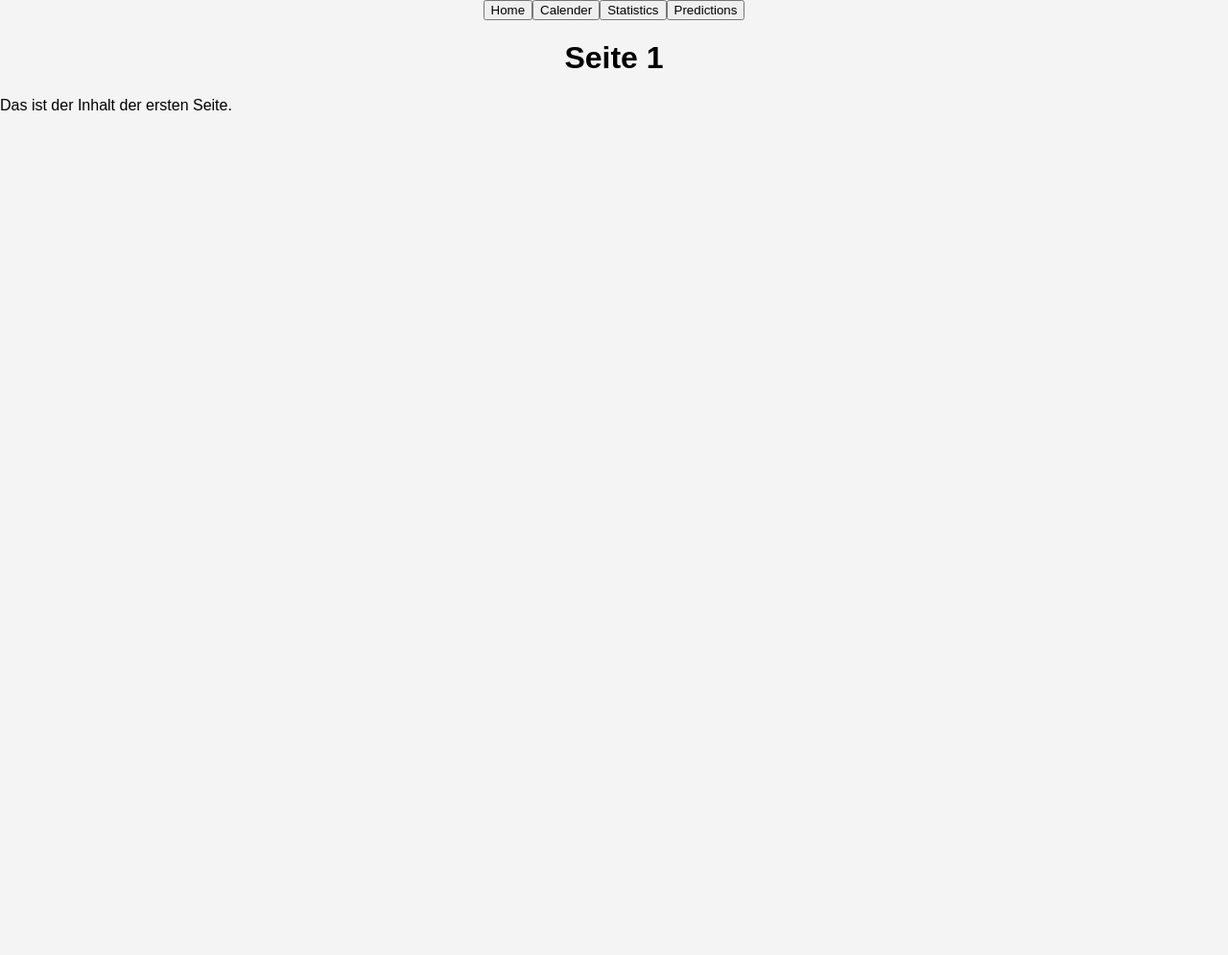
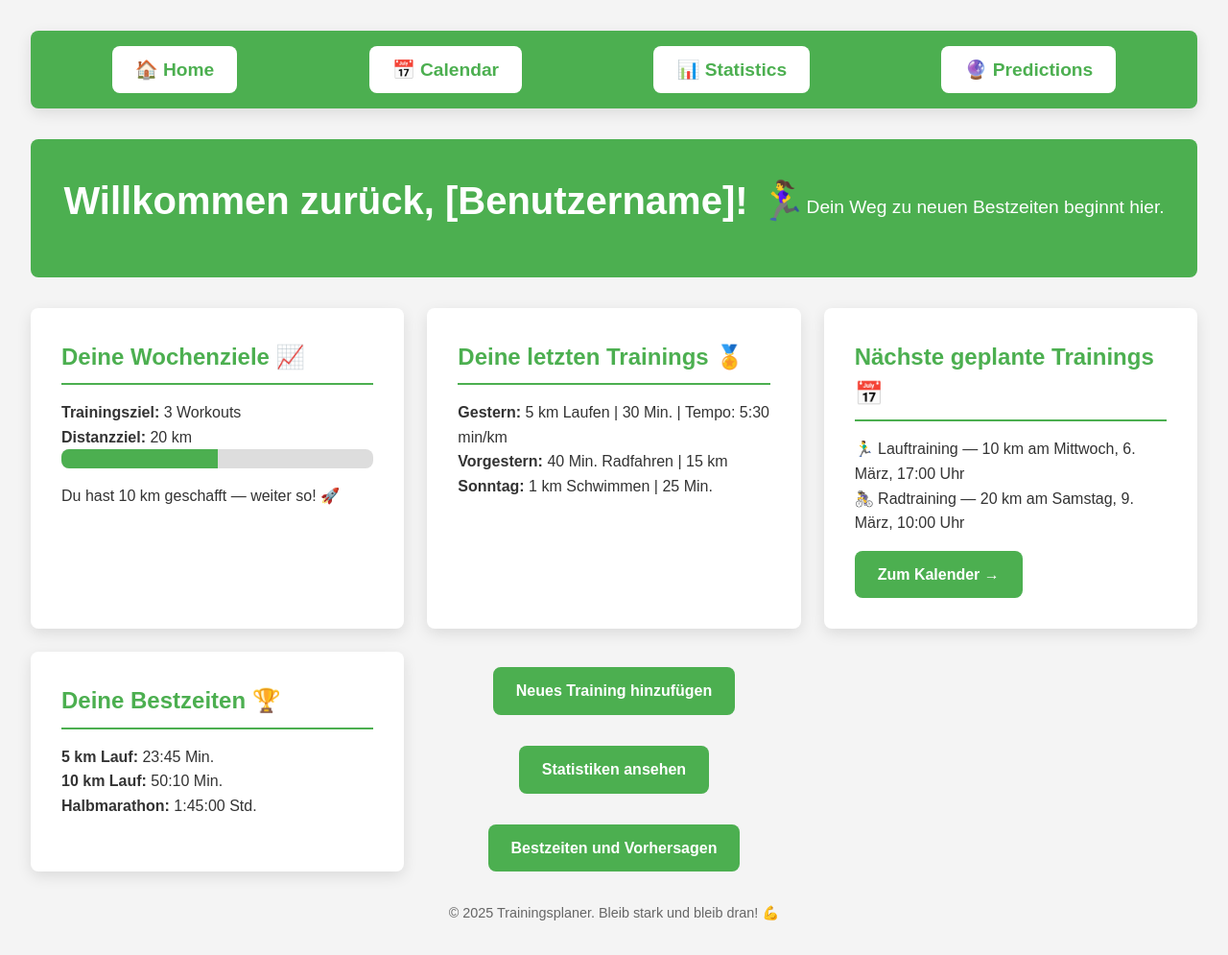
Before and after one commit to carlitoep/Trainingsplaner, a PHP site: page /Trainingsplaner.html in a window 1280 px wide. Shown: the whole page at 96% size. Before the commit the page ends 115 px from the top, so only its background shows below. Run offline with PHP 8.4, Linux system fonts and the light colour scheme.

Commit message:
Design Upgrades

```diff
--- a/Trainingsplaner.css
+++ b/Trainingsplaner.css
@@ -231,3 +231,163 @@ h1{
     width: 80%;
     margin: 20px auto;
 }
+/* Allgemeine Stile */
+* {
+    margin: 0;
+    padding: 0;
+    box-sizing: border-box;
+}
+
+body {
+    font-family: 'Arial', sans-serif;
+    background: #f4f4f4;
+    color: #333;
+    padding: 2rem;
+    line-height: 1.6;
+}
+
+h1, h2 {
+    margin-bottom: 1rem;
+}
+
+ul {
+    list-style: none;
+}
+
+/* Header */
+.header {
+    text-align: center;
+    background: #4caf50;
+    color: white;
+    padding: 2rem;
+    border-radius: 8px;
+    margin-bottom: 2rem;
+}
+
+.header h1 {
+    font-size: 2.5rem;
+}
+
+.header p {
+    font-size: 1.2rem;
+}
+
+/* Dashboard */
+.dashboard {
+    display: grid;
+    gap: 1.5rem;
+    grid-template-columns: repeat(auto-fit, minmax(300px, 1fr));
+}
+
+/* Karten (Sections) */
+.card {
+    background: white;
+    padding: 2rem;
+    border-radius: 8px;
+    box-shadow: 0 5px 15px rgba(0, 0, 0, 0.1);
+}
+
+.card h2 {
+    font-size: 1.5rem;
+    color: #4caf50;
+    border-bottom: 2px solid #4caf50;
+    padding-bottom: 0.5rem;
+    margin-bottom: 1rem;
+}
+
+/* Fortschrittsbalken */
+.progress-bar {
+    background: #ddd;
+    border-radius: 8px;
+    overflow: hidden;
+    height: 20px;
+    margin-bottom: 1rem;
+}
+
+.progress {
+    height: 100%;
+    background: #4caf50;
+    width: 0;
+    transition: width 0.4s ease;
+}
+
+/* Buttons */
+.btn {
+    display: inline-block;
+    padding: 0.75rem 1.5rem;
+    background: #4caf50;
+    color: white;
+    text-decoration: none;
+    font-weight: bold;
+    border-radius: 8px;
+    margin-top: 1rem;
+    text-align: center;
+}
+
+.btn:hover {
+    background: #45a049;
+}
+
+/* Quick Links */
+.quick-links {
+    display: flex;
+    justify-content: space-around;
+    flex-wrap: wrap;
+    gap: 1rem;
+}
+
+/* Footer */
+footer {
+    text-align: center;
+    margin-top: 2rem;
+    font-size: 0.9rem;
+    color: #666;
+}
+/* Header Navigation */
+.navbar {
+    display: flex;
+    justify-content: space-around;
+    background: #4caf50;
+    padding: 1rem;
+    border-radius: 8px;
+    margin-bottom: 2rem;
+    box-shadow: 0 5px 15px rgba(0, 0, 0, 0.1);
+}
+
+.nav-btn {
+    background: white;
+    border: none;
+    color: #4caf50;
+    font-size: 1.2rem;
+    font-weight: bold;
+    padding: 0.8rem 1.5rem;
+    border-radius: 8px;
+    cursor: pointer;
+    transition: all 0.3s ease-in-out;
+}
+
+.nav-btn:hover {
+    background: #388e3c;
+    color: white;
+    transform: translateY(-3px);
+    box-shadow: 0 8px 20px rgba(0, 0, 0, 0.2);
+}
+
+.active {
+    background: #388e3c;
+    color: white;
+    box-shadow: inset 0 0 10px rgba(0, 0, 0, 0.3);
+}
+
+/* Mobile Anpassung */
+@media (max-width: 768px) {
+    .navbar {
+        flex-direction: column;
+        gap: 1rem;
+        align-items: center;
+    }
+
+    .nav-btn {
+        width: 80%;
+    }
+}
--- a/Trainingsplaner.html
+++ b/Trainingsplaner.html
@@ -6,18 +6,28 @@
     <title>Trainingsplaner</title>
     <script src="https://cdn.jsdelivr.net/npm/chart.js"></script>
     <link rel="stylesheet" href="Trainingsplaner.css" />
-    <script src="Trainingsplaner.js"></script>
+    <script src="Trainingsplaner.js" defer></script>
   </head>
   <body>
-    <header>
-      <button onclick="showPage('page1')">Home</button>
-      <button onclick="showPage('page2')">Calender</button>
-      <button onclick="showPage('page3')">Statistics</button>
-      <button onclick="showPage('page4')">Predictions</button>
+    <header class="navbar">
+      <button
+        id="btn-1"
+        class="nav-btn active"
+        onclick="showPage('page1', this)"
+      >
+        🏠 Home
+      </button>
+      <button id="btn-2" class="nav-btn" onclick="showPage('page2', this)">
+        📅 Calendar
+      </button>
+      <button id="btn-3" class="nav-btn" onclick="showPage('page3', this)">
+        📊 Statistics
+      </button>
+      <button id="btn-4" class="nav-btn" onclick="showPage('page4', this)">
+        🔮 Predictions
+      </button>
     </header>
-    <div id="content">
-      <h1>Seite 1</h1>
-      <p>Das ist der Inhalt der ersten Seite.</p>
-    </div>
+
+    <div id="content"></div>
   </body>
 </html>
--- a/Trainingsplaner.js
+++ b/Trainingsplaner.js
@@ -1,3 +1,8 @@
+document.addEventListener('DOMContentLoaded', function () {
+    console.log('Die Seite ist bereit!');
+    showPage("page1", true)
+});
+
 let dayT = 5;  // Beispielwert
 let monthT = 3;  // Beispielwert
 let yearT = 2025;  // Beispielwert
@@ -68,17 +73,99 @@ function changeMonth(direction) {
 
 
 
-// Render the initial calendar
+
+function showPage(page, button) {
+    const content = document.getElementById('content');
+    console.log(button)
+    document.querySelectorAll('.nav-btn').forEach(btn => btn.classList.remove('active'));
+    if (button != true) {
+
+        button.classList.add('active');
+
+    } else {
+    }
+    console.log('Seite wechseln zu:', page);
+    let btn1 = document.getElementById("btn-1")
+    let btn2 = document.getElementById("btn-2")
+    let btn3 = document.getElementById("btn-3")
+    let btn4 = document.getElementById("btn-4")
+    console.log(btn2)
 
 
-function showPage(page) {
-    const content = document.getElementById('content');
     switch (page) {
         case 'page1':
             content.innerHTML = `
-                <h1>Seite 1</h1>
-                <p>Das ist der Inhalt der ersten Seite.</p>
+                <header class="header">
+        <h1>Willkommen zurück, [Benutzername]! 🏃‍♀️</h1>
+        <p>Dein Weg zu neuen Bestzeiten beginnt hier.</p>
+    </header>
+
+    <main class="dashboard">
+        <!-- Ziele und Fortschritt -->
+        <section class="card goals">
+            <h2>Deine Wochenziele 📈</h2>
+            <p><strong>Trainingsziel:</strong> 3 Workouts</p>
+            <p><strong>Distanzziel:</strong> 20 km</p>
+            <div class="progress-bar">
+                <div class="progress" style="width: 50%;"></div>
+            </div>
+            <p>Du hast 10 km geschafft — weiter so! 🚀</p>
+        </section>
+
+        <!-- Letzte Aktivitäten -->
+        <section class="card recent-activities">
+            <h2>Deine letzten Trainings 🏅</h2>
+            <ul>
+                <li><strong>Gestern:</strong> 5 km Laufen | 30 Min. | Tempo: 5:30 min/km</li>
+                <li><strong>Vorgestern:</strong> 40 Min. Radfahren | 15 km</li>
+                <li><strong>Sonntag:</strong> 1 km Schwimmen | 25 Min.</li>
+            </ul>
+        </section>
+
+        <!-- Nächste geplante Trainings -->
+        <section class="card upcoming-trainings">
+            <h2>Nächste geplante Trainings 📅</h2>
+            <ul>
+                <li>🏃‍♂️ Lauftraining — 10 km am Mittwoch, 6. März, 17:00 Uhr</li>
+                <li>🚴‍♀️ Radtraining — 20 km am Samstag, 9. März, 10:00 Uhr</li>
+            </ul>
+            <a id="kalenderbtn" class="btn">Zum Kalender →</a>
+        </section>
+
+        <!-- Bestzeiten -->
+        <section class="card best-times">
+            <h2>Deine Bestzeiten 🏆</h2>
+            <ul>
+                <li><strong>5 km Lauf:</strong> 23:45 Min.</li>
+                <li><strong>10 km Lauf:</strong> 50:10 Min.</li>
+                <li><strong>Halbmarathon:</strong> 1:45:00 Std.</li>
+            </ul>
+        </section>
+
+        <!-- Schnelle Links -->
+        <section class="quick-links">
+            <a id="TrainingHinzufügen" class="btn">Neues Training hinzufügen</a>
+            <a id="StatsAnzeigen" class="btn">Statistiken ansehen</a>
+            <a  id="Bestzeiten" class="btn">Bestzeiten und Vorhersagen</a>
+        </section>
+    </main>
+
+    <footer>
+        <p>&copy; 2025 Trainingsplaner. Bleib stark und bleib dran! 💪</p>
+    </footer>
             `;
+            document.getElementById('kalenderbtn').addEventListener('click', function () {
+                showPage('page2', btn2);
+            });
+            document.getElementById('TrainingHinzufügen').addEventListener('click', function () {
+                showPage('page2', btn2);
+            });
+            document.getElementById('StatsAnzeigen').addEventListener('click', function () {
+                showPage('page3', btn3);
+            });
+            document.getElementById('Bestzeiten').addEventListener('click', function () {
+                showPage('page4', btn4);
+            });
             break;
         case 'page2':
             content.innerHTML = `
@@ -107,6 +194,7 @@ function showPage(page) {
     </div>
     </div>
             `;
+            renderCalendar();
             break;
         case 'page3':
             content.innerHTML = `
@@ -117,13 +205,7 @@ function showPage(page) {
                 <option value="30">Monat</option>
                 <option value="365">Jahr</option>
                 </select>
-                <button onclick="getStats()">Statistiken anzeigen</button>
-                <div id="stat"></div>
-                 <div id="records">
-                 <label for="10km">10km Rekord</label>
-                 <input id="10km" placeholder="40:00">
-                 <button onclick="recordsave()">Speichern</button>
-                 </div>
+
                  <h1>Trainingsdauer: Woche</h1>
 
     <div class="chart-container">
@@ -136,16 +218,49 @@ function showPage(page) {
       <canvas id="swimmingChart"></canvas>
     </div>
 
-            `;
+            `
+            getStats();
             if (localStorage.getItem("record10km") != null) {
                 document.getElementById("10km").value = localStorage.getItem("record10km")
             }
             break;
         case 'page4':
             content.innerHTML = `
-                <h1>Seite 4</h1>
-                <p>Das ist der Inhalt der vierten Seite.</p>
-            `;
+                <!-- Seite für Bestzeiten -->
+<div id="page-best-times" class="page-content">
+    <header class="header">
+        <h1>Gib deine Bestzeiten ein 🏆</h1>
+        <p>Trage deine Bestzeiten für verschiedene Distanzen ein und speichere sie!</p>
+    </header>
+
+    <main class="best-times-form">
+        <section class="card">
+            <h2>Bestzeiten hinzufügen</h2>
+            <form id="best-times-form">
+                <label for="best-time-5k">5 km Lauf:</label>
+                <input type="text" id="best-time-5k" placeholder="z.B. 00:23:45" required>
+
+                <label for="best-time-10k">10 km Lauf:</label>
+                <input type="text" id="best-time-10k" placeholder="z.B. 00:50:10" required>
+
+                <label for="best-time-half-marathon">Halbmarathon:</label>
+                <input type="text" id="best-time-half-marathon" placeholder="z.B. 01:45:00" required>
+
+                <button type="submit" class="btn">Bestzeiten speichern</button>
+            </form>
+        </section>
+
+        <section class="card">
+            <h2>Deine gespeicherten Bestzeiten 🏅</h2>
+            <ul id="saved-best-times">
+                <!-- Hier werden die gespeicherten Bestzeiten angezeigt -->
+            </ul>
+        </section>
+    </main>
+
+    <footer>
+        <p>&copy; 2025 Trainingsplaner. Bleib stark und bleib dran! 💪</p>
+    </footer>`
             break;
         default:
             content.innerHTML = `
@@ -153,8 +268,9 @@ function showPage(page) {
                 <p>Klicken Sie auf die Buttons, um verschiedene Seiteninhalte anzuzeigen.</p>
             `;
     }
+
+
     //Calender()
-    renderCalendar();
 
 
 }
```
